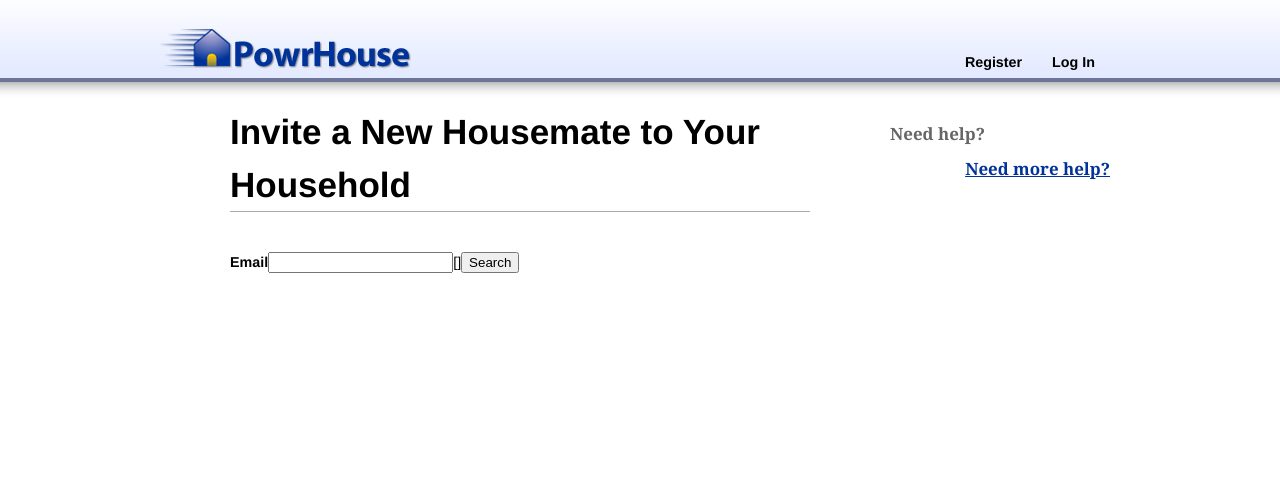
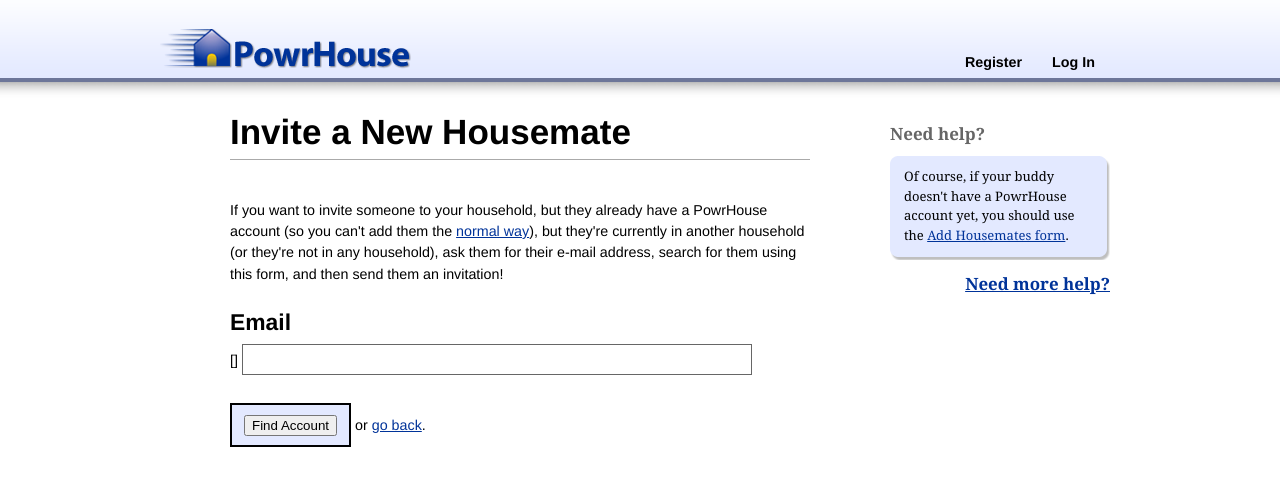
Before and after one commit to jakeboxer/powrhouse, a Django app: template hmates/templates/invites/search.html in a window 1280 px wide. Shown: the top 486 px of the page. Run offline with Django 3.2, Linux system fonts and the light colour scheme; the template is opened without the code that fills it, so the values that code supplies are empty, except form fields; tables that the repository leaves empty hold one stand-in row (values such as "Sample post"); form fields are guessed from the names that the template uses.

Commit message:
Updated the look of the housemate invite search page

```diff
--- a/hmates/forms.py
+++ b/hmates/forms.py
@@ -231,7 +231,7 @@ class HousemateRegForm (RegistrationFormUniqueEmail):
          return user
 
 class HousemateEmailSearchForm (forms.Form):
-    email = forms.EmailField(label=_("E-mail"), max_length=30)
+    email = forms.EmailField(label=_("Enter your friend's e-mail address."), max_length=30)
 
     def get_result (self, hhold):
         try:
--- a/hmates/templates/invites/search.html
+++ b/hmates/templates/invites/search.html
@@ -3,16 +3,19 @@
 {% block title %}Invite a New Housemate{% endblock %}
 
 {% block content %}
-<h1>Invite a New Housemate to Your Household</h1>
+<h1>Invite a New Housemate</h1>
+<p>If you want to invite someone to your household, but they already have a PowrHouse account (so you can't add them the <a href="{% url hmate_add %}">normal way</a>), but they're currently in another household (or they're not in any household), ask them for their e-mail address, search for them using this form, and then send them an invitation!</p>
 
 <form action="" method="GET">
-    <table cellpadding="0" cellspacing="0">
-        <tr>
-			<th>{{ form.email.label }}</th>
-			<td>{{ form.email }}{{ form.email.errors }}</td>
-            <td><input type="submit" name="submit" value="Search" /></td>
-        </tr>
-    </table>
+	<fieldset class="email">
+		<h2>{{ form.email.label }}</h2>
+		{{ form.email.errors }}
+		{{ form.email }}
+	</fieldset>
+    <p>
+		<span id="submit_wrapper"><input type="submit" name="submit" value="Find Account" /></span>
+		or <a href="{% url my_hhold %}">go back</a>.
+	</p>
 </form>
 
 {% if searched %}
@@ -32,3 +35,9 @@
 {% endif %}
 {% endif %}
 {% endblock %}
+
+{% block sidehelp %}
+<div class="bubble">
+	<p>Of course, if your buddy doesn't have a PowrHouse account yet, you should use the <a href="{% url hmate_add}">Add Housemates form</a>.</p>
+</div>
+{% endblock %}
```
